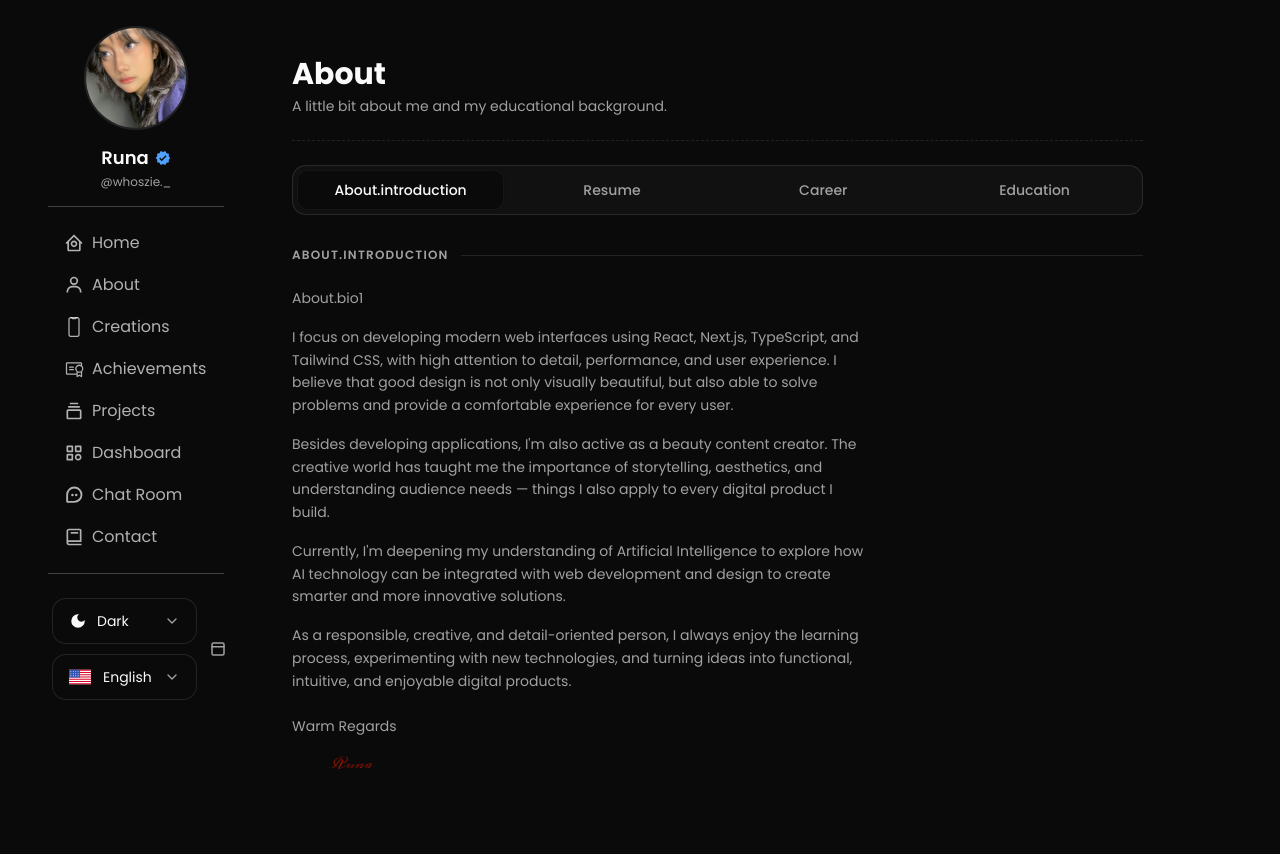
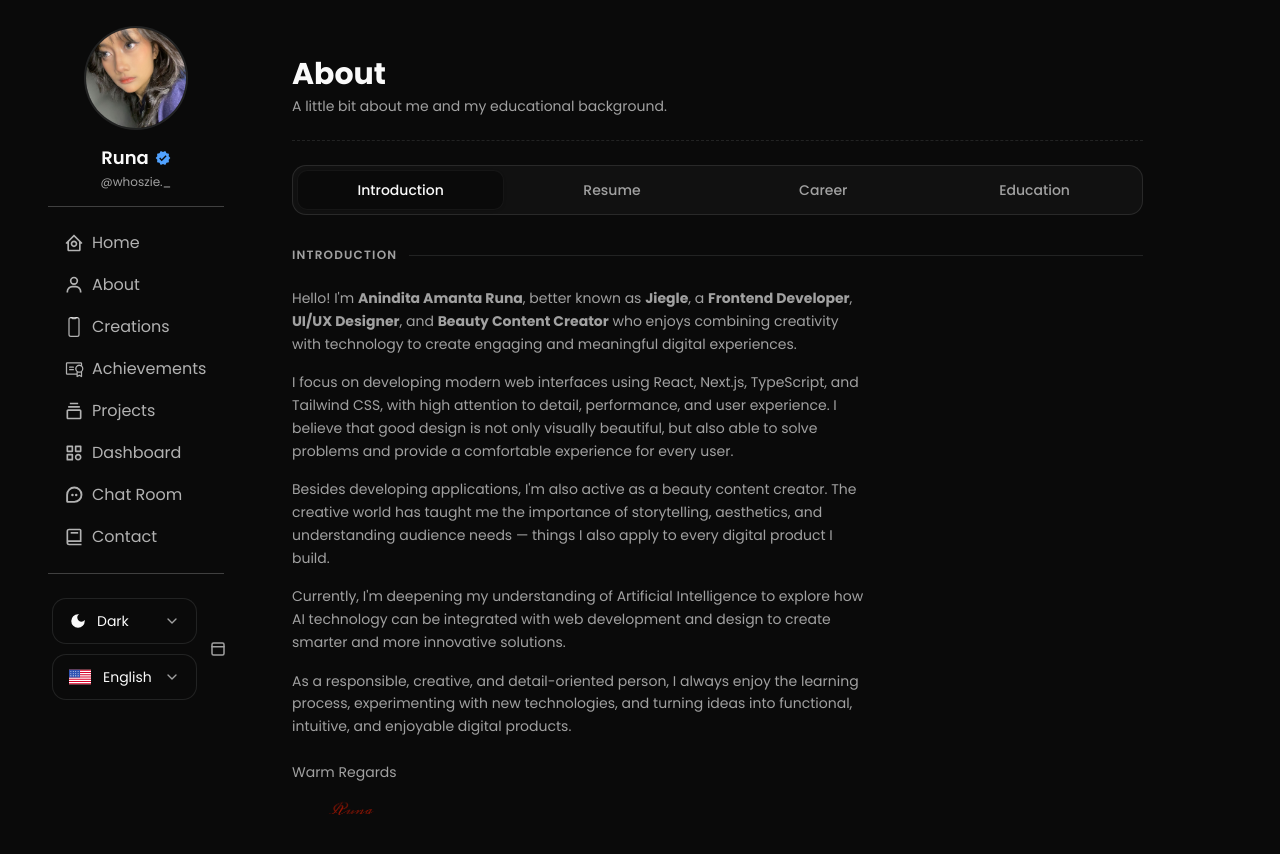
Before and after one commit to jieglee/portofolio, a Next.js app: page /en/about in a window 1280 px wide. Shown: the top 854 px of the page. Built offline with nearby package versions, Linux system fonts and the light colour scheme.

Commit message:
intrunsbjao

```diff
--- a/messages/en.json
+++ b/messages/en.json
@@ -29,6 +29,7 @@
   "About": {
     "title": "About",
     "subtitle": "A little bit about me and my educational background.",
+    "introduction": "Introduction",
     "role": "Student · Depok, Indonesia",
     "bio1": "Hello! I'm <strong>Anindita Amanta Runa</strong>, better known as <strong>Jiegle</strong>, a <strong>Frontend Developer</strong>, <strong>UI/UX Designer</strong>, and <strong>Beauty Content Creator</strong> who enjoys combining creativity with technology to create engaging and meaningful digital experiences.",
     "bio2": "I focus on developing modern web interfaces using React, Next.js, TypeScript, and Tailwind CSS, with high attention to detail, performance, and user experience. I believe that good design is not only visually beautiful, but also able to solve problems and provide a comfortable experience for every user.",
--- a/messages/id.json
+++ b/messages/id.json
@@ -29,6 +29,7 @@
   "About": {
     "title": "Tentang",
     "subtitle": "Sedikit cerita tentang saya dan latar belakang pendidikan.",
+    "introduction": "Pendahuluan",
     "role": "Pelajar · Depok, Indonesia",
     "bio1": "Halo! Saya <strong>Anindita Amanta Runa</strong>, atau lebih dikenal sebagai <strong>Jiegle</strong>, seorang <strong>Frontend Developer</strong>, <strong>UI/UX Designer</strong>, dan <strong>Beauty Content Creator</strong> yang senang menggabungkan kreativitas dengan teknologi untuk menciptakan pengalaman digital yang menarik dan bermakna.",
     "bio2": "Saya berfokus pada pengembangan antarmuka web modern menggunakan React, Next.js, TypeScript, dan Tailwind CSS, dengan perhatian tinggi terhadap detail, performa, serta pengalaman pengguna. Saya percaya bahwa desain yang baik bukan hanya terlihat indah, tetapi juga mampu menyelesaikan masalah dan memberikan pengalaman yang nyaman bagi setiap pengguna.",
--- a/modules/about/Introduction.tsx
+++ b/modules/about/Introduction.tsx
@@ -31,11 +31,11 @@ export default function Introduction() {
                 animate="visible"
             >
                 <div className="flex flex-col gap-4">
-                    <motion.p
-                        variants={item}
-                        className="text-sm leading-relaxed text-muted-foreground max-w-xl"
-                        dangerouslySetInnerHTML={{ __html: t("bio1") }}
-                    />
+                    <motion.p variants={item} className="text-sm leading-relaxed text-muted-foreground max-w-xl">
+                        {t.rich("bio1", {
+                            strong: (chunks) => <strong>{chunks}</strong>,
+                        })}
+                    </motion.p>
                     <motion.p variants={item} className="text-sm leading-relaxed text-muted-foreground max-w-xl">
                         {t("bio2")}
                     </motion.p>
```
